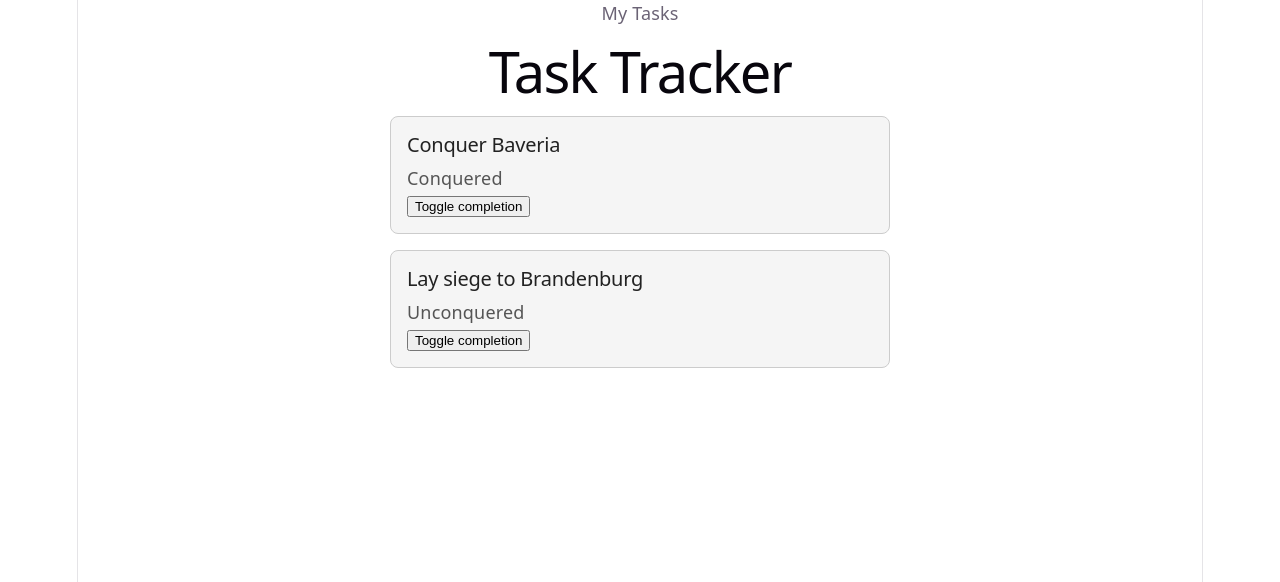
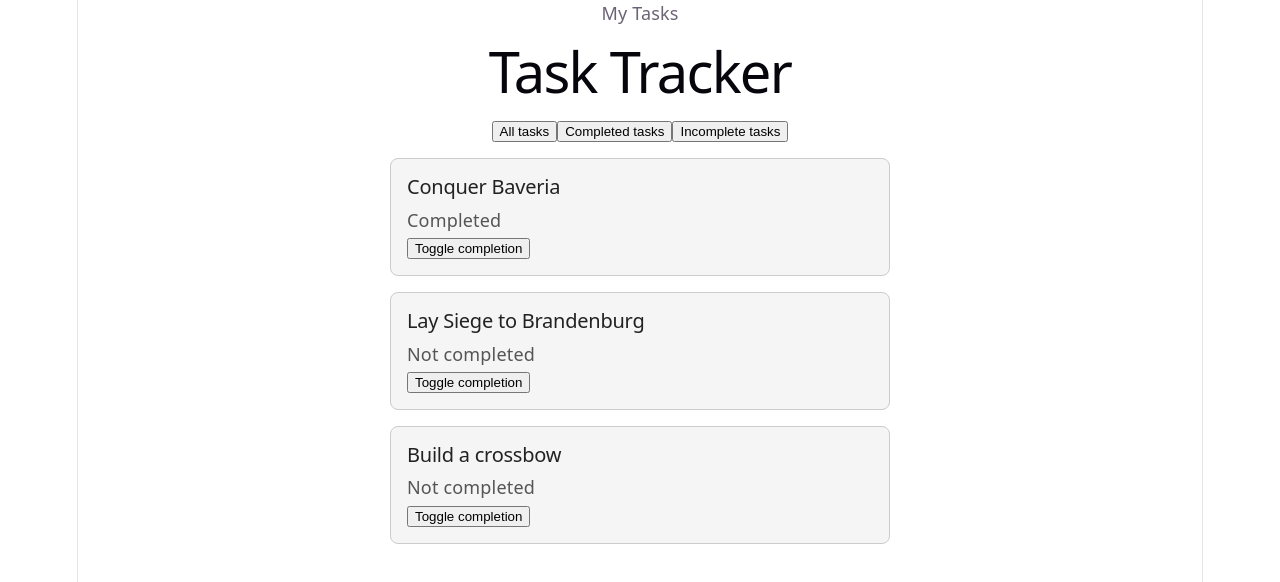
Before and after one commit to TormiViirg/rakendusteProgrammeerimine2026, a React (Vite) app in the folder 2026-09-17/Kodutöö/task-tracker/: page / in a window 1280 px wide. Shown: the top 582 px of the page. Built offline with nearby package versions, Linux system fonts and the light colour scheme.

Commit message:
feat: task 6 frontend filtering

```diff
--- a/2026-09-17/Kodutöö/task-tracker/src/App.jsx
+++ b/2026-09-17/Kodutöö/task-tracker/src/App.jsx
@@ -4,15 +4,28 @@ import Header from './components/Header';
 import TaskCard from './components/TaskCard';
 
 function App() {
-  const task1 = {
-    title: 'Conquer Baveria',
-    completed: true,
-  };
+  const [tasks, setTasks] = useState([
+    { id: 1, title: "Conquer Baveria", completed: true },
+    { id: 2, title: "Lay Siege to Brandenburg", completed: false },
+    { id: 3, title: "Build a crossbow", completed: false }
+  ]);
 
-  const task2 = {
-    title: 'Lay siege to Brandenburg',
-    completed: false,
-  };
+  const [filter, setFilter] = useState("all");
+
+  function toggleTask(id) {
+    setTasks((previous) =>
+      previous.map((task) =>
+        task.id === id ? { ...task, completed: !task.completed } : task,
+      ),
+    );
+  }
+
+  const filteredTasks = tasks.filter((task) => {
+    if (filter === "completed") return task.completed;
+    if (filter === "incomplete") return !task.completed;
+    return true;
+  });
+
   return (
     <>
       <Header />
@@ -20,8 +33,24 @@ function App() {
         <div className="hero">
           <h1>Task Tracker</h1>
         </div>
-        <TaskCard task={task1} />
-        <TaskCard task={task2} />
+
+        <div>
+          <button onClick={() => setFilter("all")}>All tasks</button>
+          <button onClick={() => setFilter("completed")}>
+            Completed tasks
+          </button>
+          <button onClick={() => setFilter("incomplete")}>
+            Incomplete tasks
+          </button>
+        </div>
+
+        {filteredTasks.length === 0 ? (
+          <p>No tasks found</p>
+        ) : (
+          filteredTasks.map((task) => (
+            <TaskCard key={task.id} task={task} onToggle={toggleTask} />
+          ))
+        )}
       </section>
     </>
   );
--- a/2026-09-17/Kodutöö/task-tracker/src/components/TaskCard.jsx
+++ b/2026-09-17/Kodutöö/task-tracker/src/components/TaskCard.jsx
@@ -1,13 +1,11 @@
 import { useState } from "react";
 
-function TaskCard({ task }) {
-  const [completed, setCompleted] = useState(task.completed);
-
+function TaskCard({ task, onToggle }) {
   return (
     <div className="task-card">
       <h2>{task.title}</h2>
-      <p>{completed ? "Conquered" : "Unconquered"}</p>
-      <button onClick={() => setCompleted((previous) => !previous)}>
+      <p>{task.completed ? "Completed" : "Not completed"}</p>
+      <button onClick={() => onToggle(task.id)}>
         Toggle completion
       </button>
     </div>
```
